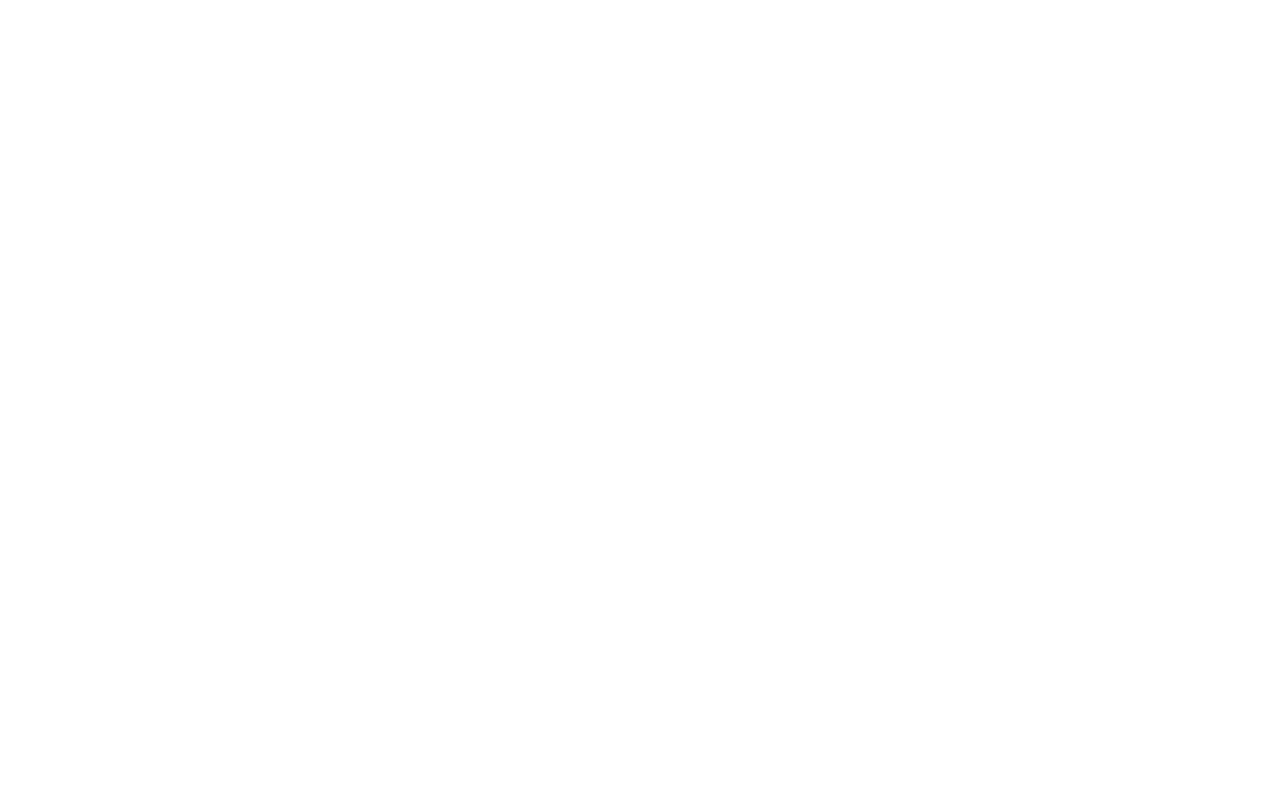
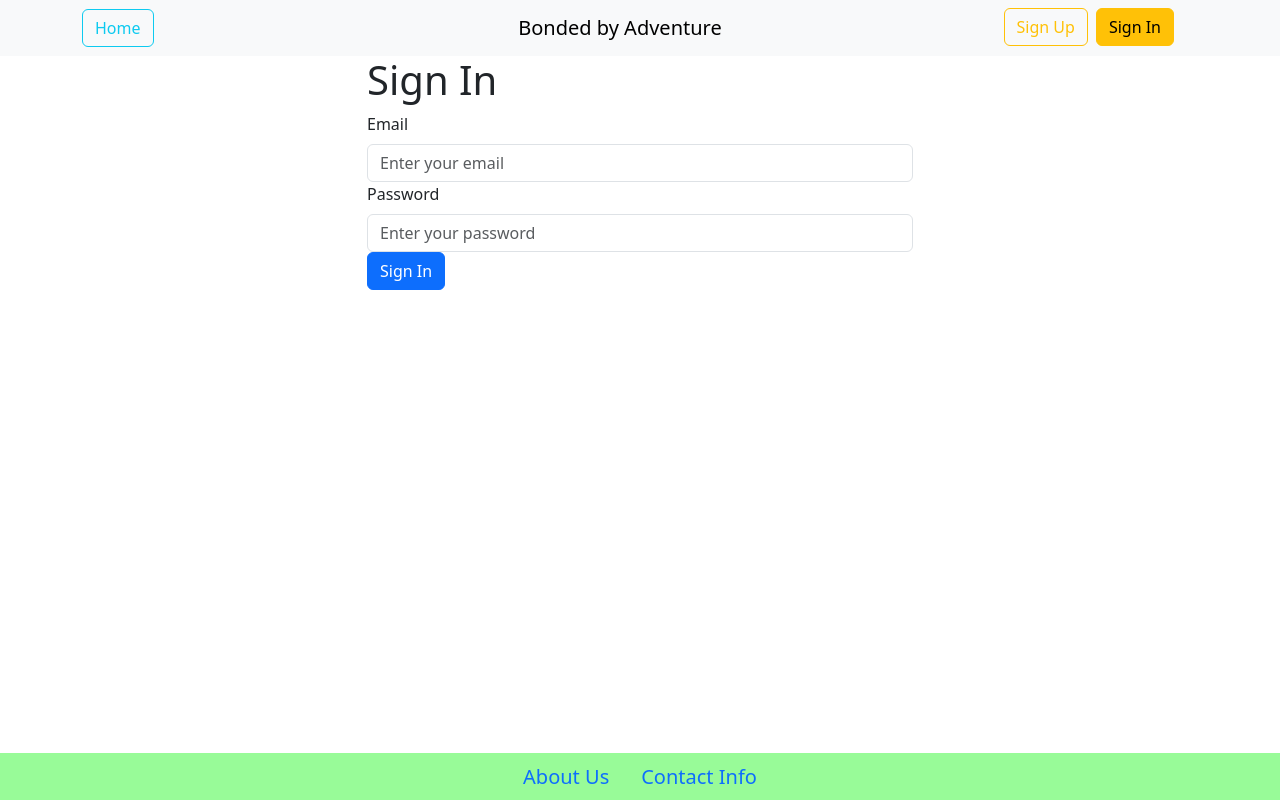
Before and after one commit to luciamsotelo/VacationApp, a React (Create React App) app in the folder frontend/: page /signin in a window 1280 px wide. Before the commit this address had no page. Built offline with nearby package versions, Linux system fonts and the light colour scheme.

Commit message:
added sign up and sign in forms

```diff
--- a/frontend/src/App.js
+++ b/frontend/src/App.js
@@ -1,12 +1,18 @@
 import './App.css';
 import React, { Route, Routes, BrowserRouter } from 'react-router-dom';
 import Home from './pages/home_page';
+import SignupForm from './pages/signup_page';
+import SigninForm from './pages/singin_page';
+import Add from './pages/add_page';
 
 function App() {
   return (
     <BrowserRouter>
       <Routes>
         <Route index element={<Home />} />
+        <Route path="/signup" element={<SignupForm />} />
+        <Route path="/signin" element={<SigninForm />} />
+        <Route path="/add" element={<Add />} />
       </Routes>
     </BrowserRouter>
   );
--- /dev/null
+++ b/frontend/src/components/add_family.js
@@ -0,0 +1,117 @@
+import React, { useState } from 'react';
+import { Form, Button, Container, Row, Col } from 'react-bootstrap';
+
+const AddFamilyTrip = () => {
+  const [formData, setFormData] = useState({
+    title: '',
+    description: '',
+    date: '',
+    participants: '',
+    rating: 0,
+    images: []
+  });
+
+  const handleChange = (e) => {
+    const { name, value } = e.target;
+    setFormData({
+      ...formData,
+      [name]: value
+    });
+  };
+
+  const handleImageChange = (e) => {
+    setFormData({
+      ...formData,
+      images: [...formData.images, ...e.target.files]
+    });
+  };
+
+  const handleSubmit = (e) => {
+    e.preventDefault();
+    // Handle form submission here
+    console.log(formData);
+  };
+
+  return (
+    <Container>
+      <Row className="justify-content-md-center">
+        <Col md="6">
+          <h1>Add Family Trip</h1>
+          <Form onSubmit={handleSubmit}>
+            <Form.Group controlId="formTripTitle">
+              <Form.Label>Title of Trip</Form.Label>
+              <Form.Control
+                type="text"
+                name="title"
+                value={formData.title}
+                onChange={handleChange}
+                placeholder="Enter trip title"
+              />
+            </Form.Group>
+
+            <Form.Group controlId="formTripDescription">
+              <Form.Label>Description</Form.Label>
+              <Form.Control
+                as="textarea"
+                name="description"
+                value={formData.description}
+                onChange={handleChange}
+                placeholder="Enter trip description"
+              />
+            </Form.Group>
+
+            <Form.Group controlId="formTripDate">
+              <Form.Label>Date of Trip</Form.Label>
+              <Form.Control
+                type="date"
+                name="date"
+                value={formData.date}
+                onChange={handleChange}
+              />
+            </Form.Group>
+
+            <Form.Group controlId="formTripParticipants">
+              <Form.Label>Participants</Form.Label>
+              <Form.Control
+                type="text"
+                name="participants"
+                value={formData.participants}
+                onChange={handleChange}
+                placeholder="Enter participants"
+              />
+            </Form.Group>
+
+            <Form.Group controlId="formTripRating">
+              <Form.Label>Rate the Trip</Form.Label>
+              <Form.Control
+                type="number"
+                name="rating"
+                value={formData.rating}
+                onChange={handleChange}
+                placeholder="Rate from 1 to 5"
+                min="1"
+                max="5"
+              />
+            </Form.Group>
+
+            <Form.Group controlId="formTripImages">
+              <Form.Label>Upload Images</Form.Label>
+              <Form.Control
+                type="file"
+                name="images"
+                multiple
+                onChange={handleImageChange}
+              />
+            </Form.Group>
+
+            <Button variant="primary" type="submit">
+              Add Trip
+            </Button>
+          </Form>
+        </Col>
+      </Row>
+    </Container>
+  );
+};
+
+export default AddFamilyTrip;
--- a/frontend/src/components/carousel_images.js
+++ b/frontend/src/components/carousel_images.js
@@ -12,7 +12,7 @@ function DarkVariantExample() {
           alt="Hawaii Beach"
         />
         <Carousel.Caption>
-          <h5>Hawaii</h5>
+          <h5 style={{color: "white"}}>Hawaii</h5>
           <p>Nulla vitae elit libero, a pharetra augue mollis interdum.</p>
         </Carousel.Caption>
       </Carousel.Item>
--- a/frontend/src/components/footer.js
+++ b/frontend/src/components/footer.js
@@ -3,7 +3,7 @@ import Nav from "react-bootstrap/Nav";
 
 const Footer = () => {
     return (
-        <div className="footer d-flex flex-column align-items-center mt-3" style={{backgroundColor: "#d7e5f0", fontSize:"20px", position: "fixed", bottom: 0, width: "100%", paddingTop: "1px"}}>
+        <div className="footer d-flex flex-column align-items-center mt-3" style={{backgroundColor: "palegreen", fontSize:"20px", position: "fixed", bottom: 0, width: "100%", paddingTop: "1px"}}>
             <Nav defaultActiveKey="/home" as="ul">
                 <Nav.Item as="li">
                     <Nav.Link href="/aboutUs">About Us</Nav.Link>
--- a/frontend/src/components/header.js
+++ b/frontend/src/components/header.js
@@ -8,15 +8,15 @@ const Header = ({ showAuthButtons }) => {
       <Container>
         <Row className="w-100">
           <Col className="d-flex align-items-center">
-            <Button variant="outline-primary" href="#" className="me-3">Home</Button>
+            <Button variant="outline-info" href="#" className="me-3">Home</Button>
           </Col>
           <Col className="d-flex justify-content-center">
             <Navbar.Brand>Bonded by Adventure</Navbar.Brand>
           </Col>
           <Col className="d-flex justify-content-end">
               <div>
-                <Button variant="outline-primary" className="me-2">Sign Up</Button>
-                <Button variant="primary">Sign In</Button>
+                <Button variant="outline-warning" className="me-2">Sign Up</Button>
+                <Button variant="warning">Sign In</Button>
               </div>
 
           </Col>
--- /dev/null
+++ b/frontend/src/components/signIn.js
@@ -0,0 +1,62 @@
+import React, { useState } from 'react';
+import { Form, Button, Container, Row, Col } from 'react-bootstrap';
+
+const SignInForm = () => {
+  const [formData, setFormData] = useState({
+    email: '',
+    password: ''
+  });
+
+  const handleChange = (e) => {
+    const { name, value } = e.target;
+    setFormData({
+      ...formData,
+      [name]: value
+    });
+  };
+
+  const handleSubmit = (e) => {
+    e.preventDefault();
+    // Handle form submission here
+    console.log(formData);
+  };
+
+  return (
+    <Container>
+      <Row className="justify-content-md-center">
+        <Col md="6">
+          <h1>Sign In</h1>
+          <Form onSubmit={handleSubmit}>
+            <Form.Group controlId="formEmail">
+              <Form.Label>Email</Form.Label>
+              <Form.Control
+                type="email"
+                name="email"
+                value={formData.email}
+                onChange={handleChange}
+                placeholder="Enter your email"
+              />
+            </Form.Group>
+
+            <Form.Group controlId="formPassword">
+              <Form.Label>Password</Form.Label>
+              <Form.Control
+                type="password"
+                name="password"
+                value={formData.password}
+                onChange={handleChange}
+                placeholder="Enter your password"
+              />
+            </Form.Group>
+
+            <Button variant="primary" type="submit">
+              Sign In
+            </Button>
+          </Form>
+        </Col>
+      </Row>
+    </Container>
+  );
+};
+
+export default SignInForm;
--- /dev/null
+++ b/frontend/src/components/signUp.js
@@ -0,0 +1,98 @@
+import React, { useState } from 'react';
+import { Form, Button, Container, Row, Col } from 'react-bootstrap';
+
+const UserForm = () => {
+  const [formData, setFormData] = useState({
+    firstName: '',
+    lastName: '',
+    familyName: '',
+    email: '',
+    password: ''
+  });
+
+  const handleChange = (e) => {
+    const { name, value } = e.target;
+    setFormData({
+      ...formData,
+      [name]: value
+    });
+  };
+
+  const handleSubmit = (e) => {
+    e.preventDefault();
+    // Handle form submission here
+    console.log(formData);
+  };
+
+  return (
+    <Container>
+      <Row className="justify-content-md-center">
+        <Col md="6">
+          <h1>User Registration Form</h1>
+          <Form onSubmit={handleSubmit}>
+            <Form.Group controlId="formFirstName">
+              <Form.Label>First Name</Form.Label>
+              <Form.Control
+                type="text"
+                name="firstName"
+                value={formData.firstName}
+                onChange={handleChange}
+                placeholder="Enter your first name"
+              />
+            </Form.Group>
+
+            <Form.Group controlId="formLastName">
+              <Form.Label>Last Name</Form.Label>
+              <Form.Control
+                type="text"
+                name="lastName"
+                value={formData.lastName}
+                onChange={handleChange}
+                placeholder="Enter your last name"
+              />
+            </Form.Group>
+
+            <Form.Group controlId="formFamilyName">
+              <Form.Label>Family Name</Form.Label>
+              <Form.Control
+                type="text"
+                name="familyName"
+                value={formData.familyName}
+                onChange={handleChange}
+                placeholder="Enter your family name"
+              />
+            </Form.Group>
+
+            <Form.Group controlId="formEmail">
+              <Form.Label>Email</Form.Label>
+              <Form.Control
+                type="email"
+                name="email"
+                value={formData.email}
+                onChange={handleChange}
+                placeholder="Enter your email"
+              />
+            </Form.Group>
+
+            <Form.Group controlId="formPassword">
+              <Form.Label>Password</Form.Label>
+              <Form.Control
+                type="password"
+                name="password"
+                value={formData.password}
+                onChange={handleChange}
+                placeholder="Enter your password"
+              />
+            </Form.Group>
+
+            <Button variant="primary" type="submit">
+              Submit
+            </Button>
+          </Form>
+        </Col>
+      </Row>
+    </Container>
+  );
+};
+
+export default UserForm;
--- /dev/null
+++ b/frontend/src/pages/add_page.js
@@ -0,0 +1,16 @@
+import React from 'react'
+import Header from '../components/header'
+import Footer from '../components/footer'
+import Search from '../components/add_family'
+const search_page = () => {
+  return (
+    <div>
+      < Header />
+      < Footer />
+      < Search />
+
+    </div>
+  )
+}
+
+export default search_page
--- /dev/null
+++ b/frontend/src/pages/signup_page.js
@@ -0,0 +1,15 @@
+import React from 'react'
+import Header from '../components/header'
+import Footer from '../components/footer'
+import Signup from '../components/signUp'
+const signup_page = () => {
+  return (
+    <div>
+      < Header />
+      < Footer />
+      < Signup />
+    </div>
+  )
+}
+
+export default signup_page
--- /dev/null
+++ b/frontend/src/pages/singin_page.js
@@ -0,0 +1,15 @@
+import React from 'react'
+import Header from '../components/header'
+import Footer from '../components/footer'
+import Singin from '../components/signIn'
+const singin_page = () => {
+  return (
+    <div>
+      < Header />
+      < Footer />
+      < Singin />
+    </div>
+  )
+}
+
+export default singin_page
```
